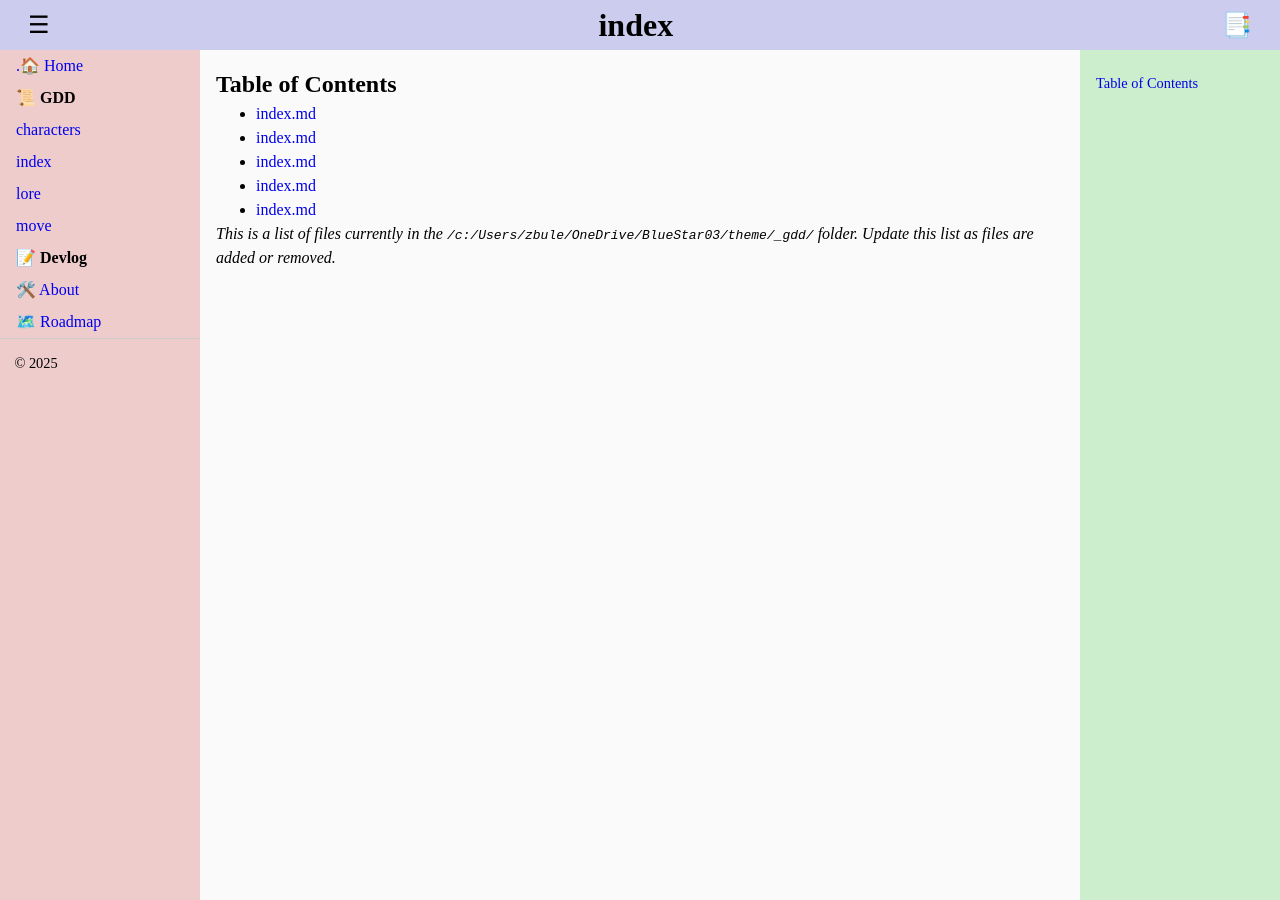
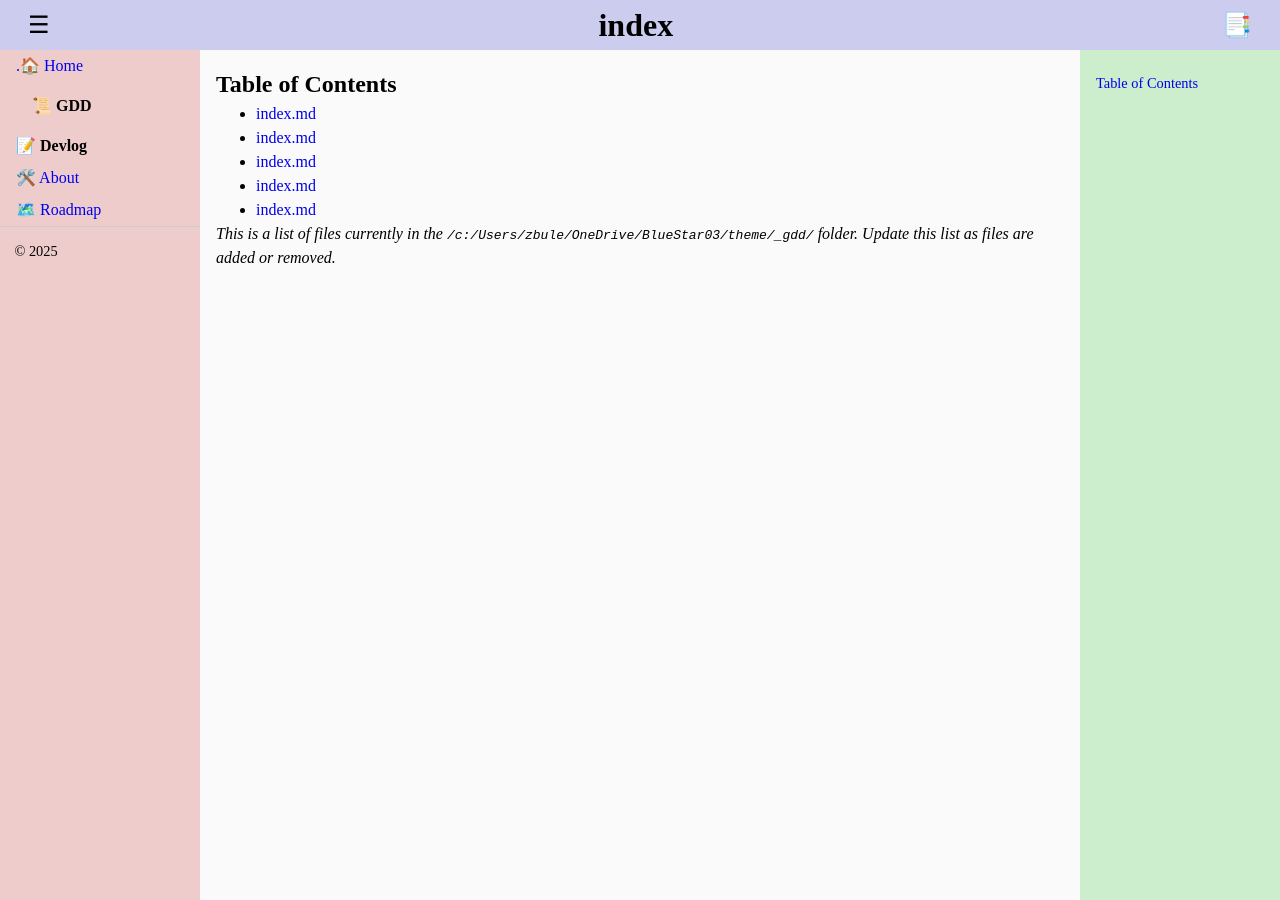
Before and after one commit to BlueStar03/theme, a Jekyll site: the page built from _gdd/index.md, in a window 1280 px wide. Built offline with Jekyll 4.4.1, drawn with Linux system fonts in a browser that asks for light colours.

Commit message:
collaps nav

```diff
--- a/_includes/left-panel.html
+++ b/_includes/left-panel.html
@@ -1,6 +1,6 @@
 <div class="left-panel" id="leftPanel">
   <nav>
-    <ul>
+    <ul class="nav-list">
       {% for item in site.nav %}
         {% case item.type %}
 
@@ -8,11 +8,17 @@
             <li><a href="{{ item.url | relative_url }}">{{ item.title }}</a></li>
 
           {% when "collection" %}
-            <li><strong>{{ item.title }}</strong></li>
-            {% assign collection_items = site[item.collection] %}
-            {% for doc in collection_items %}
-              <li><a href="{{ doc.url | relative_url }}">{{ doc.title }}</a></li>
-            {% endfor %}
+            <li class="collapsible-section">
+              <button class="collapsible-toggle" aria-expanded="false">
+                {{ item.title }}
+              </button>
+              <ul class="collapsible-content">
+                {% assign collection_items = site[item.collection] %}
+                {% for doc in collection_items %}
+                  <li><a href="{{ doc.url | relative_url }}">{{ doc.title }}</a></li>
+                {% endfor %}
+              </ul>
+            </li>
 
           {% when "blog" %}
             <li><strong>{{ item.title }}</strong></li>
--- a/_includes/scripts.html
+++ b/_includes/scripts.html
@@ -1,2 +1,3 @@
 <script src="{{ '/assets/js/panel-toggle.js' | relative_url }}"></script>
 <script src="{{ '/assets/js/toc.js' | relative_url }}"></script>
+<script src="{{ '/assets/js/nav-toggle.js' | relative_url }}"></script>
--- a/assets/css/style.css
+++ b/assets/css/style.css
@@ -190,3 +190,26 @@ aside li > ol, aside li > ul {
   margin-left: 1em;
   font-size: 0.95em;
 }
+
+
+
+/* Collapsible Collection Styles */
+.collapsible-section > .collapsible-toggle {
+  background: none;
+  border: none;
+  width: 100%;
+  text-align: left;
+  padding: 0.5em 1em;
+  font-weight: bold;
+  cursor: pointer;
+}
+
+.collapsible-content {
+  display: none;
+  padding-left: 1em;
+  list-style: disc;
+}
+
+.collapsible-content.open {
+  display: block;
+}
--- /dev/null
+++ b/assets/js/nav-toggle.js
@@ -0,0 +1,9 @@
+document.addEventListener("DOMContentLoaded", () => {
+  document.querySelectorAll(".collapsible-toggle").forEach(button => {
+    button.addEventListener("click", () => {
+      const expanded = button.getAttribute("aria-expanded") === "true";
+      button.setAttribute("aria-expanded", !expanded);
+      button.nextElementSibling.classList.toggle("open");
+    });
+  });
+});
```
